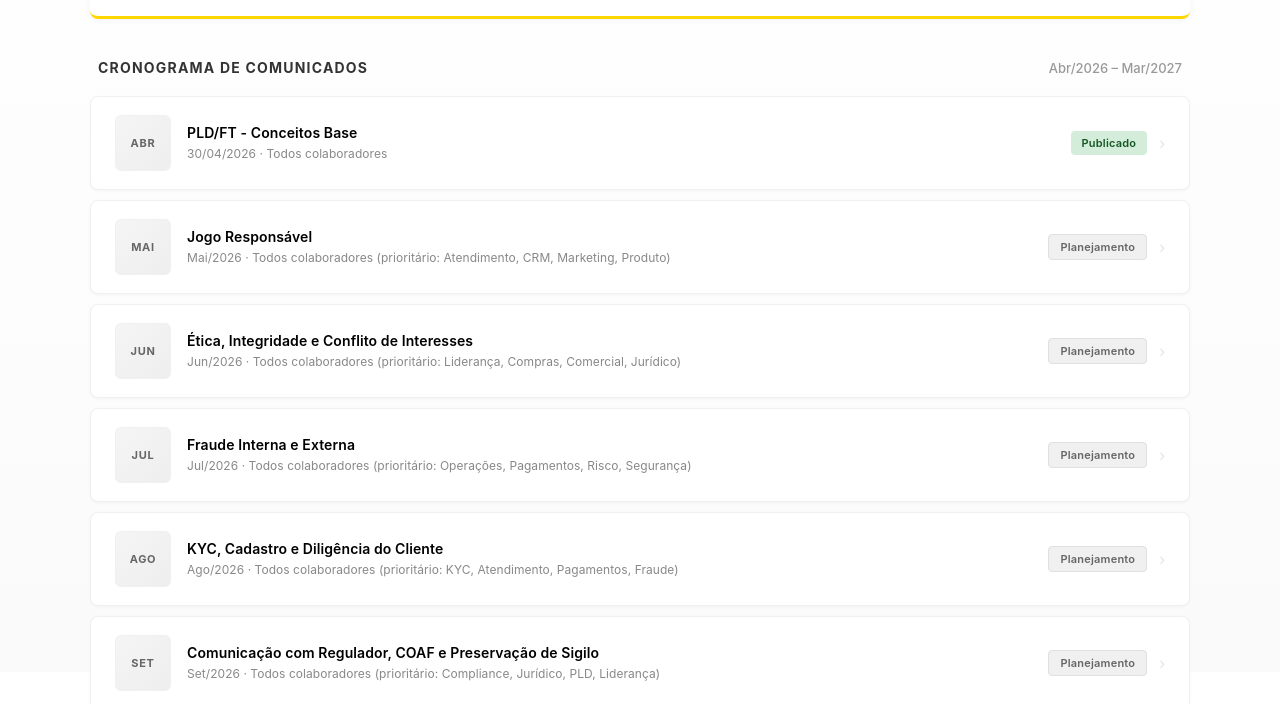
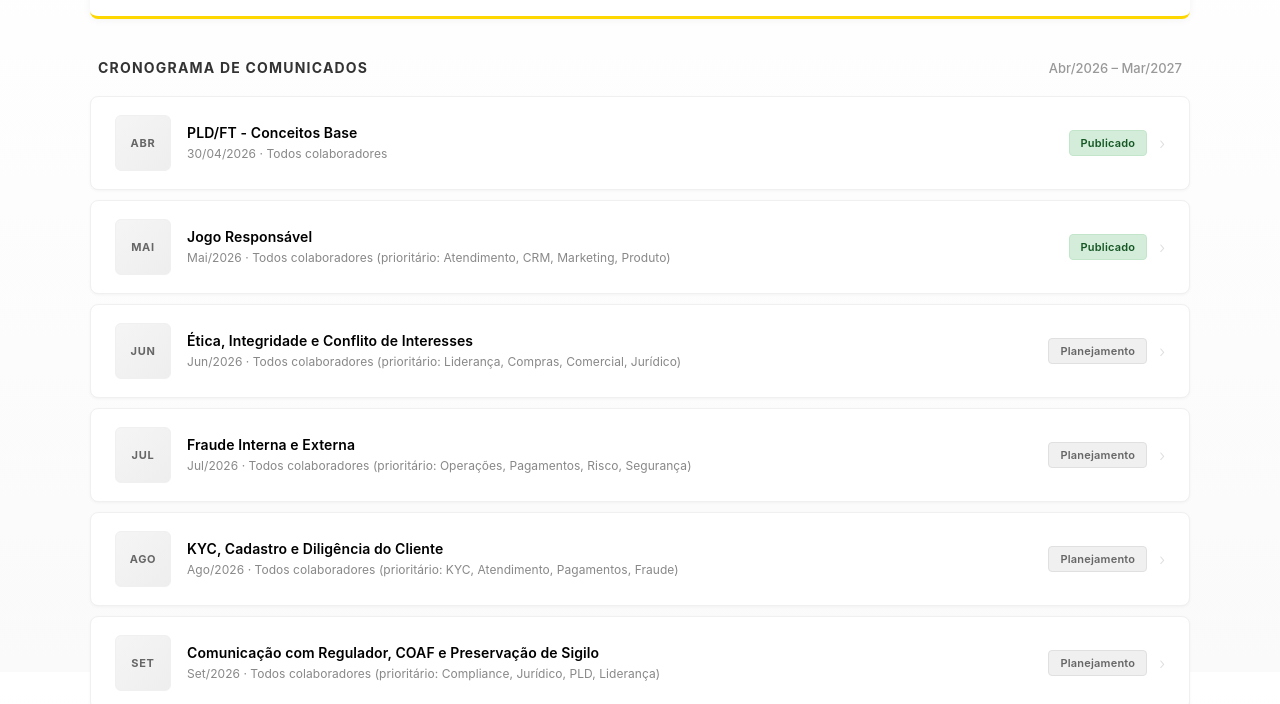
Before and after one commit to paulogsprtt-IGA/COM, a plain HTML site: page index.html in a window 1280 px wide. Shown: the part 128-832 px from the top of the page. Drawn offline with Linux system fonts and the light colour scheme.

Commit message:
Update index.html

```diff
--- a/index.html
+++ b/index.html
@@ -4,6 +4,15 @@
     <meta charset="UTF-8">
     <meta name="viewport" content="width=device-width, initial-scale=1.0">
     <title>Comunicados — Grupo LBBR</title>
+
+    <script type="text/javascript">
+        (function(c,l,a,r,i,t,y){
+            c[a]=c[a]||function(){(c[a].q=c[a].q||[]).push(arguments)};
+            t=l.createElement(r);t.async=1;t.src="https://www.clarity.ms/tag/"+i;
+            y=l.getElementsByTagName(r)[0];y.parentNode.insertBefore(t,y);
+        })(window, document, "clarity", "script", "wlvi5kjisz");
+    </script>
+
     <style>
         * {
             margin: 0;
@@ -221,6 +230,12 @@
             border: 1px solid #e0e0e0;
         }
 
+        .status-published {
+            background: #d4edda;
+            color: #155724;
+            border: 1px solid #c3e6cb;
+        }
+
         .arrow-icon {
             font-size: 16px;
             color: #ddd;
@@ -319,7 +334,7 @@
         </div>
 
         <div class="comunicados-list">
-            <!-- ABRIL 2026 -->
+
             <a href="COMUNICADO_001_PLD_FT_LBBR.html" style="text-decoration: none; color: inherit;">
                 <div class="comunicado-card">
                     <div class="comunicado-left">
@@ -330,13 +345,13 @@
                         </div>
                     </div>
                     <div class="comunicado-right">
-                    <span class="status-label status-published" style="background: #d4edda; color: #155724; border-color: #c3e6cb;">Publicado</span>
+                        <span class="status-label status-published">Publicado</span>
                         <span class="arrow-icon">›</span>
                     </div>
                 </div>
             </a>
 
-            <!-- MAIO 2026 -->
+            <a href="COMUNICADO_002_JOGO_RESPONSAVEL_LBBR.html" style="text-decoration: none; color: inherit;">
                 <div class="comunicado-card">
                     <div class="comunicado-left">
                         <div class="month-badge">MAI</div>
@@ -346,12 +361,12 @@
                         </div>
                     </div>
                     <div class="comunicado-right">
-                    <span class="status-label status-planned">Planejamento</span>
+                        <span class="status-label status-published">Publicado</span>
                         <span class="arrow-icon">›</span>
                     </div>
                 </div>
+            </a>
 
-            <!-- JUNHO 2026 -->
             <div class="comunicado-card">
                 <div class="comunicado-left">
                     <div class="month-badge">JUN</div>
@@ -366,7 +381,6 @@
                 </div>
             </div>
 
-            <!-- JULHO 2026 -->
             <div class="comunicado-card">
                 <div class="comunicado-left">
                     <div class="month-badge">JUL</div>
@@ -381,7 +395,6 @@
                 </div>
             </div>
 
-            <!-- AGOSTO 2026 -->
             <div class="comunicado-card">
                 <div class="comunicado-left">
                     <div class="month-badge">AGO</div>
@@ -396,7 +409,6 @@
                 </div>
             </div>
 
-            <!-- SETEMBRO 2026 -->
             <div class="comunicado-card">
                 <div class="comunicado-left">
                     <div class="month-badge">SET</div>
@@ -411,7 +423,6 @@
                 </div>
             </div>
 
-            <!-- OUTUBRO 2026 -->
             <div class="comunicado-card">
                 <div class="comunicado-left">
                     <div class="month-badge">OUT</div>
@@ -426,7 +437,6 @@
                 </div>
             </div>
 
-            <!-- NOVEMBRO 2026 -->
             <div class="comunicado-card">
                 <div class="comunicado-left">
                     <div class="month-badge">NOV</div>
@@ -441,7 +451,6 @@
                 </div>
             </div>
 
-            <!-- DEZEMBRO 2026 -->
             <div class="comunicado-card">
                 <div class="comunicado-left">
                     <div class="month-badge">DEZ</div>
@@ -456,7 +465,6 @@
                 </div>
             </div>
 
-            <!-- JANEIRO 2027 -->
             <div class="comunicado-card">
                 <div class="comunicado-left">
                     <div class="month-badge">JAN</div>
@@ -471,7 +479,6 @@
                 </div>
             </div>
 
-            <!-- FEVEREIRO 2027 -->
             <div class="comunicado-card">
                 <div class="comunicado-left">
                     <div class="month-badge">FEV</div>
@@ -486,7 +493,6 @@
                 </div>
             </div>
 
-            <!-- MARÇO 2027 -->
             <div class="comunicado-card">
                 <div class="comunicado-left">
                     <div class="month-badge">MAR</div>
@@ -500,6 +506,7 @@
                     <span class="arrow-icon">›</span>
                 </div>
             </div>
+
         </div>
 
         <div class="footer">
```
Lines whose indentation alone changed are shown as unchanged.
